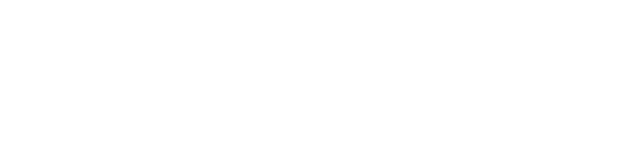
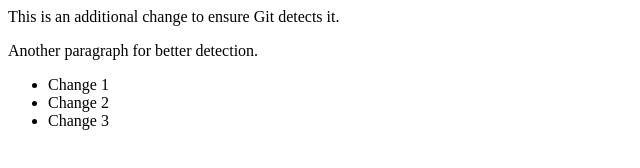
Before and after one commit to mariiijannn/MarjanRepo, a plain HTML site: page index.html in a window 1280 px wide. Shown: the whole page, without its empty margins (0-640 px from the left). Drawn offline with Linux system fonts and the light colour scheme.

Commit message:
Second update for all 6 files

```diff
--- a/data.json
+++ b/data.json
@@ -0,0 +1 @@
+// Updated for assignment
--- a/index.html
+++ b/index.html
@@ -1 +1,8 @@
-<!-- This is a test change -->
+<!-- Second update for assignment -->
+<p>This is an additional change to ensure Git detects it.</p>
+<p>Another paragraph for better detection.</p>
+<ul>
+  <li>Change 1</li>
+  <li>Change 2</li>
+  <li>Change 3</li>
+</ul>
--- a/script.js
+++ b/script.js
@@ -0,0 +1,3 @@
+// Second update for assignment
+console.log("This is an additional change to ensure Git detects it.");
+console.log("Another console log for better detection.");
--- a/style.css
+++ b/style.css
@@ -0,0 +1,4 @@
+/* Second update for assignment */
+body {
+    background-color: #f0f0f0;
+  }
```
Also changed, not shown: 2 other files.
